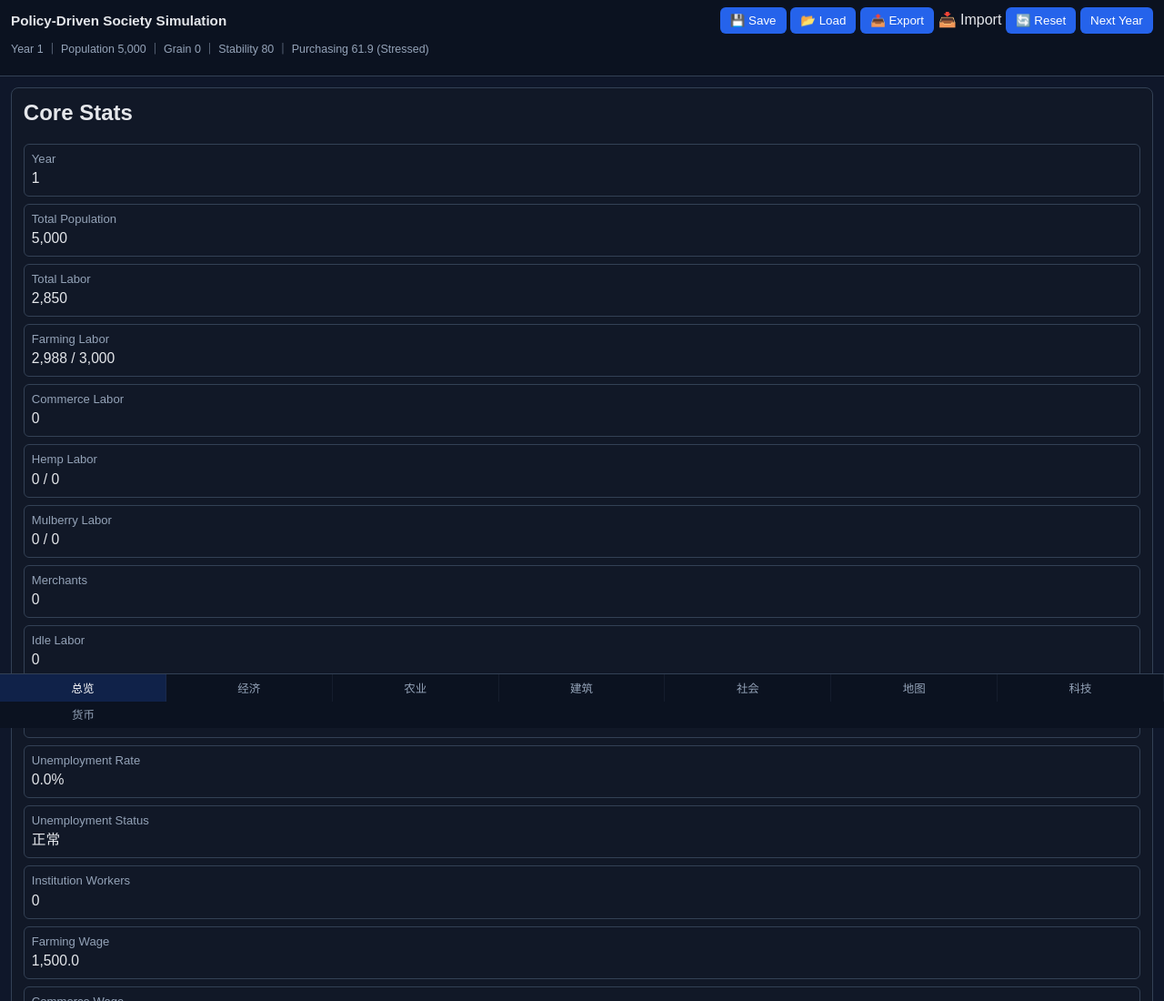
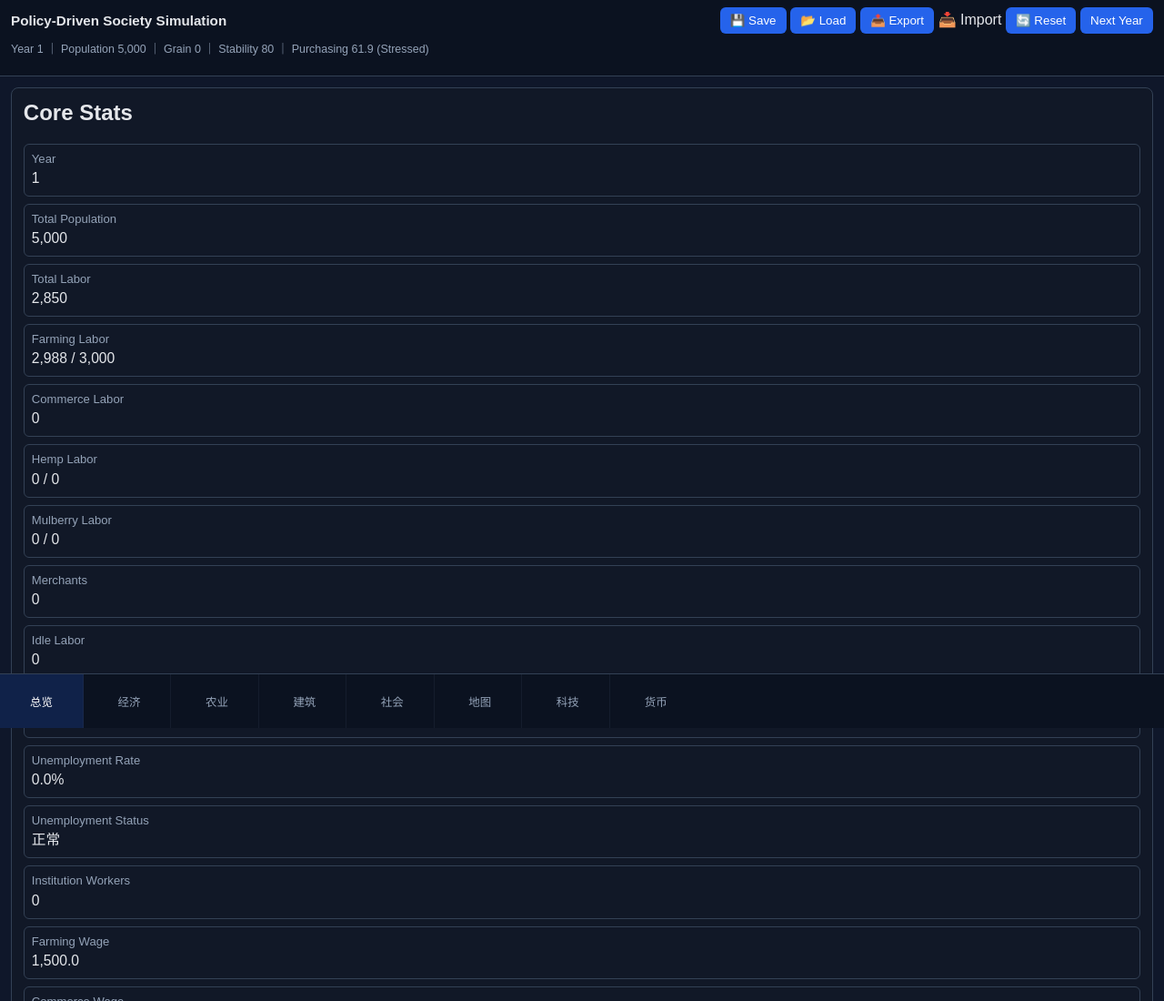
Before and after one commit to Augdgasjkh354-lang/brooks-two, a plain HTML site: page index.html in a window 1280 px wide. Shown: the top 1100 px of the page at 91% size. Drawn offline with Linux system fonts and the light colour scheme.

Commit message:
Fix bottom tab bar overflow with horizontal scrolling

```diff
--- a/style.css
+++ b/style.css
@@ -80,19 +80,24 @@ h1 {
   height: var(--tabs-h);
   background: #0b1220;
   border-top: 1px solid var(--border);
-  display: grid;
-  grid-template-columns: repeat(7, 1fr);
+  overflow-x: auto;
+  overflow-y: hidden;
+  white-space: nowrap;
   z-index: 20;
 }
 
 .tab-btn {
+  display: inline-block;
+  min-width: 92px;
+  height: 100%;
   background: transparent;
   color: var(--muted);
   border: none;
   border-right: 1px solid rgba(51, 65, 85, 0.25);
   border-radius: 0;
   font-size: 0.78rem;
-  padding: 0.3rem 0;
+  padding: 0.3rem 0.6rem;
+  vertical-align: top;
 }
 
 .tab-btn:last-child {
```
